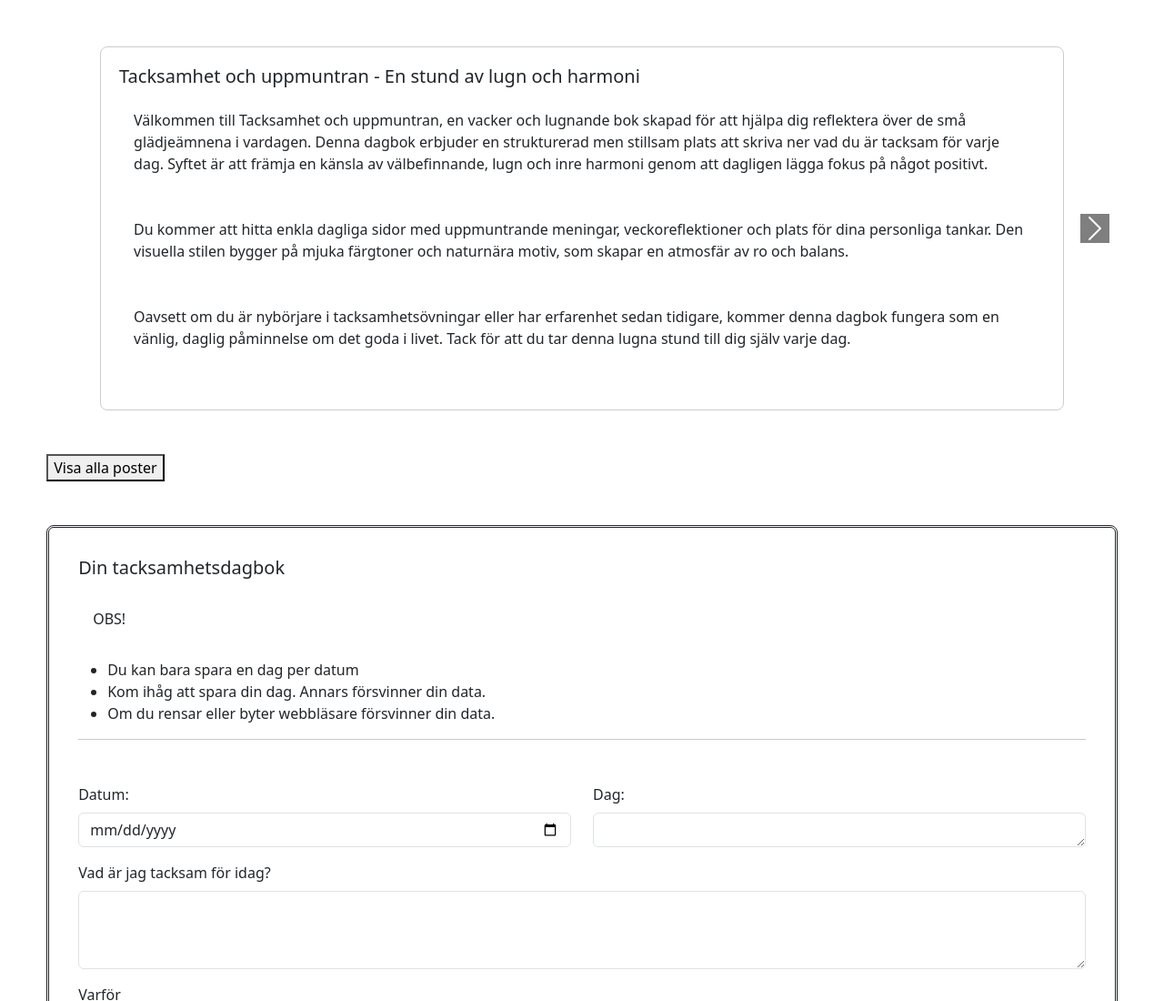
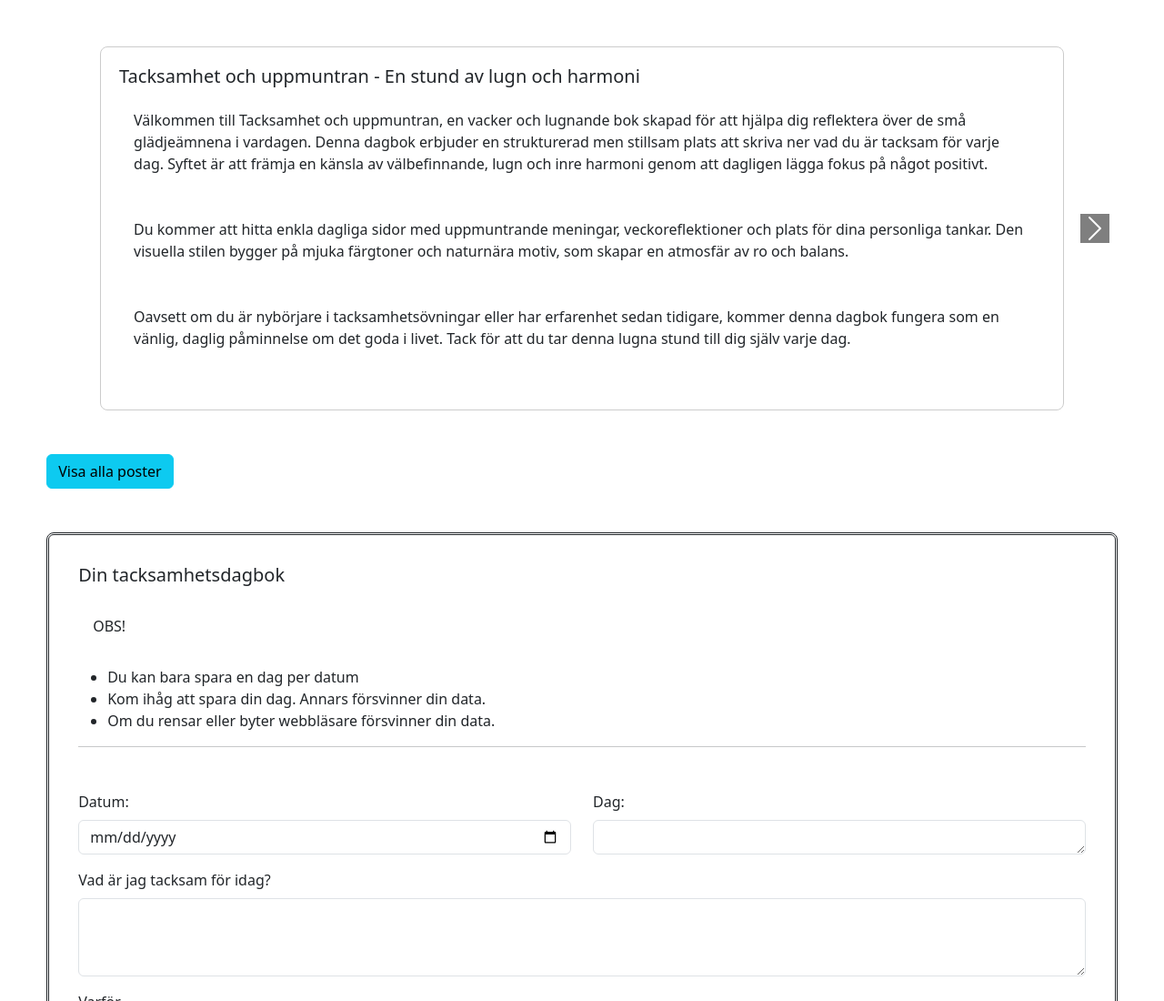
Before and after one commit to Judy-P-Eldh/Tacksam, a plain HTML site: page index.html in a window 1280 px wide. Shown: the top 1100 px of the page at 91% size. Drawn offline with nearby package versions, Linux system fonts and the light colour scheme.

Commit message:
Ändrat utseende på knapp

```diff
--- a/index.html
+++ b/index.html
@@ -127,7 +127,7 @@
         </button>
     </div>
 
-    <button class="mb-5" onclick="openModal()">Visa alla poster</button>
+    <button class="btn btn-info mb-5" onclick="openModal()">Visa alla poster</button>
    <div id="allEntriesModal" class="modal">
     <div class="modal-content">
         <div class="modal-header">
```
